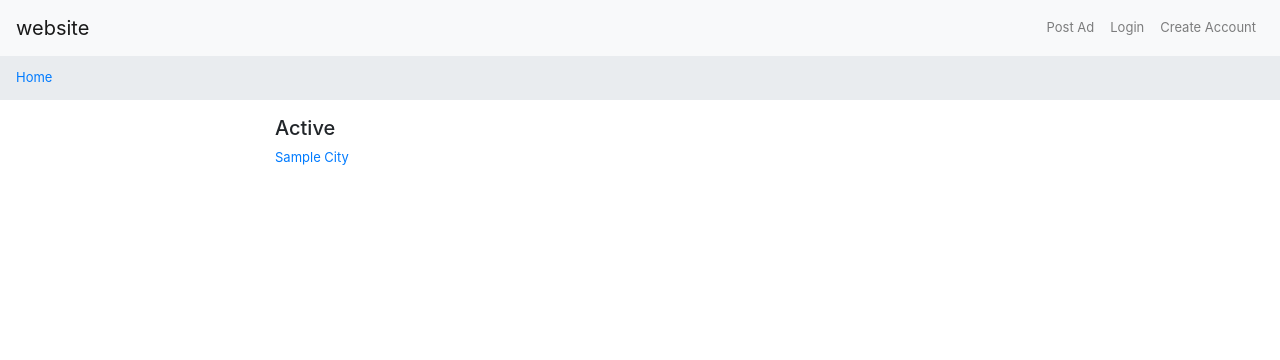
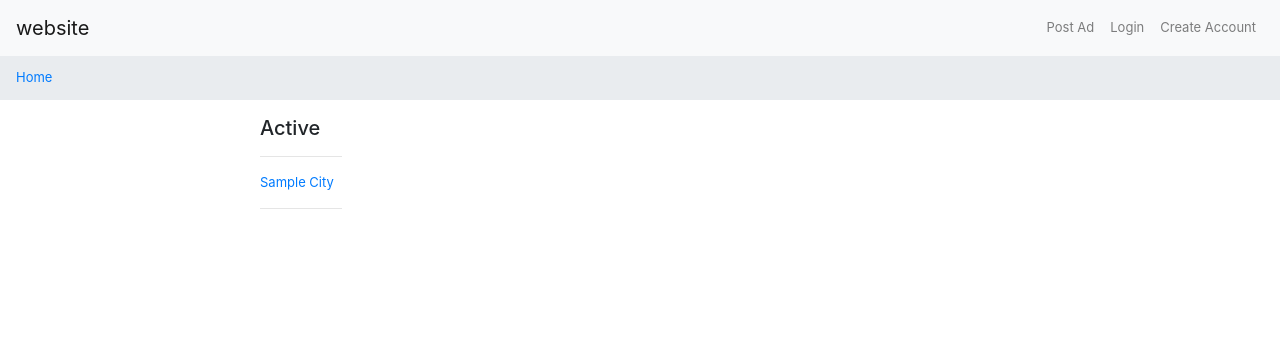
Before and after one commit to sachinchavan9/my-classified, a Django app: page / in a window 1280 px wide. Shown: the top 360 px of the page. Run offline with Django 3.2, Linux system fonts and the light colour scheme; tables that the repository leaves empty hold one stand-in row (values such as "Sample post"); some libraries are stand-ins or nearby versions.

Commit message:
list style changed

```diff
--- a/advert/static/advert/css/globle.css
+++ b/advert/static/advert/css/globle.css
@@ -31,6 +31,7 @@ button {
 @media only screen and (max-width: 500px) {
     body {
         background-color: #e9ecef;
+        margin-left: 10px;
     }
 
     .breadcrumb {
--- a/advert/templates/advert/home.html
+++ b/advert/templates/advert/home.html
@@ -9,18 +9,19 @@
             </div>
             <div class="col-md">
                 <div class="row">
+                    <ul class="home_ul">
                         {% for state in states %}
-                        <div class="col-md-2">
-                            <ul class="list-inline home_ul">
                             <h5 class="state">{{ state | title }}</h5>
+                            <hr>
                             {% for city in state.get_cities %}
                                 <li class="list-inline-item"><a
                                         href="{{ city.city_name | slugify }}">{{ city.city_name | title }}</a>
                                 </li>
                             {% endfor %}
+                            <hr>
+                         <br><br>
+                        {% endfor %}
                     </ul>
-                        </div>
-                    {% endfor %}
                 </div>
             </div>
         </div>
```
Also changed, not shown: advert/templates/advert/city_view.html (+5 -4 lines). Lines whose indentation alone changed are shown as unchanged.
